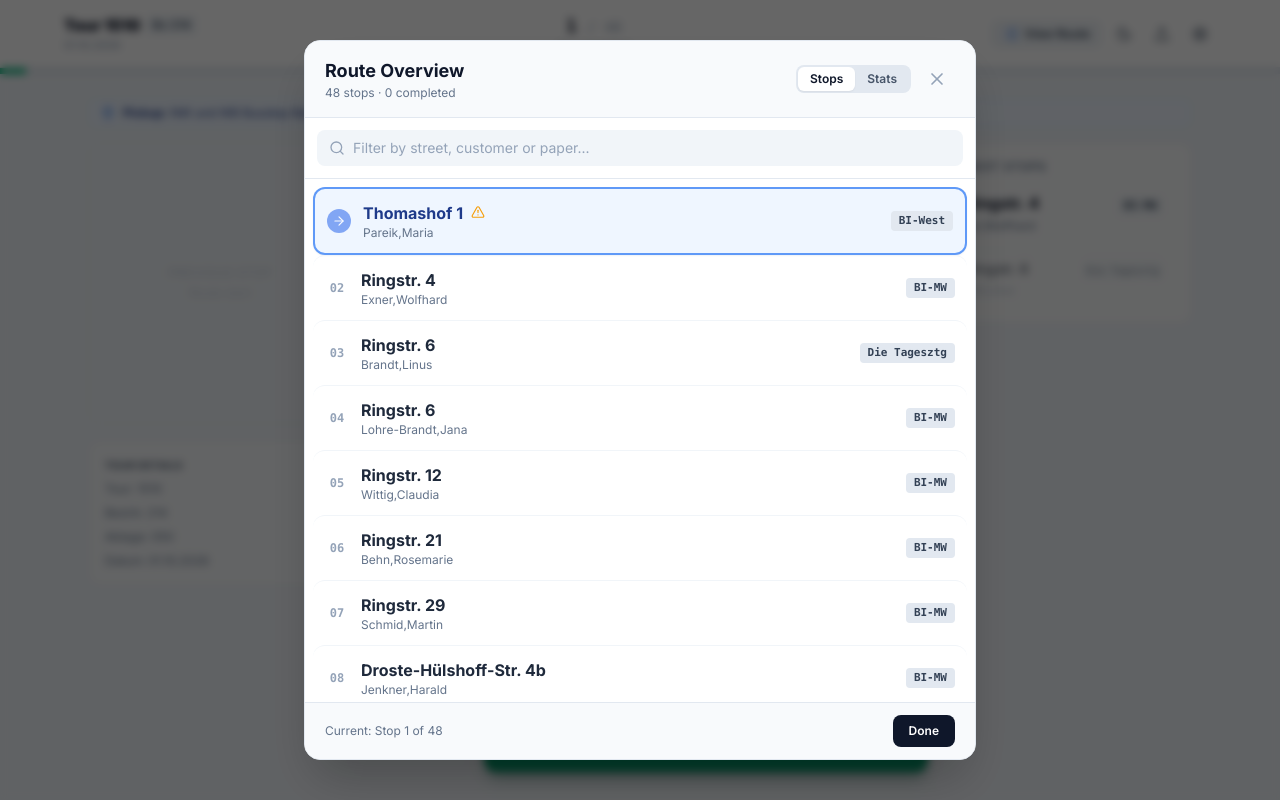
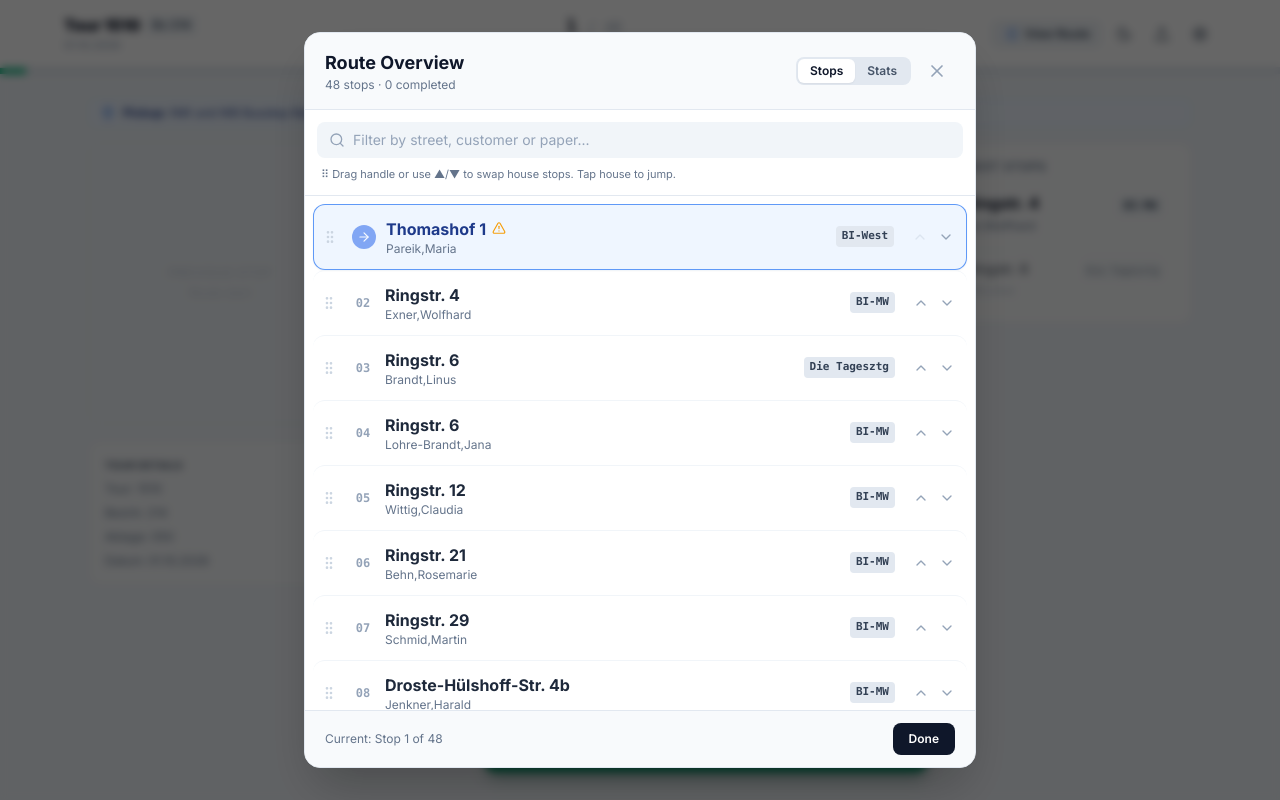
Before and after one commit to haris-ali9211/DeliveryPaper, a React (Vite) app: page / in a window 1280 px wide. Both pictures are taken after a click on the button "View Route". Built offline with nearby package versions, Linux system fonts and the light colour scheme.

Commit message:
add swap/drag

```diff
--- a/src/App.tsx
+++ b/src/App.tsx
@@ -23,6 +23,7 @@ const STORAGE_KEYS = {
   THEME: 'ze_theme_preference',
   GROUP_MULTI: 'ze_group_multipaper',
   HAPTIC: 'ze_haptic_feedback',
+  CUSTOM_ORDER: 'ze_custom_stops_order',
 };
 
 export function App() {
@@ -63,10 +64,34 @@ export function App() {
     return SAMPLE_ROUTE_DATA;
   });
 
-  // Processed stops
-  const stops: DeliveryStop[] = useMemo(() => {
+  // Processed default stops from JSON
+  const defaultStops: DeliveryStop[] = useMemo(() => {
     return buildDeliveryStops(routeData, groupMultiPapers);
   }, [routeData, groupMultiPapers]);
+
+  // User reordered/customized stops sequence
+  const [customStops, setCustomStops] = useState<DeliveryStop[] | null>(() => {
+    const saved = localStorage.getItem(STORAGE_KEYS.CUSTOM_ORDER);
+    if (saved) {
+      try {
+        const parsed = JSON.parse(saved);
+        if (Array.isArray(parsed) && parsed.length > 0) {
+          return parsed;
+        }
+      } catch {
+        // ignore
+      }
+    }
+    return null;
+  });
+
+  // Effective stops sequence (custom if valid, otherwise default)
+  const stops: DeliveryStop[] = useMemo(() => {
+    if (customStops && customStops.length === defaultStops.length) {
+      return customStops;
+    }
+    return defaultStops;
+  }, [customStops, defaultStops]);
 
   // Current delivery index
   const [currentIndex, setCurrentIndex] = useState<number>(0);
@@ -168,9 +193,33 @@ export function App() {
     }
   }, [stops.length, triggerHaptic]);
 
+  // Handle Reordering Stops (Drag or Swap)
+  const handleReorderStops = useCallback((newStops: DeliveryStop[]) => {
+    const currentStopId = stops[currentIndex]?.id;
+    const updated = newStops.map((s, idx) => ({ ...s, stopNumber: idx + 1 }));
+
+    // Keep current index tracking the same physical stop if possible
+    if (currentStopId) {
+      const newIdx = updated.findIndex(s => s.id === currentStopId);
+      if (newIdx !== -1) {
+        setCurrentIndex(newIdx);
+      }
+    }
+
+    setCustomStops(updated);
+    localStorage.setItem(STORAGE_KEYS.CUSTOM_ORDER, JSON.stringify(updated));
+  }, [stops, currentIndex]);
+
+  const handleResetStopsOrder = useCallback(() => {
+    setCustomStops(null);
+    localStorage.removeItem(STORAGE_KEYS.CUSTOM_ORDER);
+  }, []);
+
   // Handle Route Load
   const handleLoadNewRoute = (data: RawRouteData) => {
     setRouteData(data);
+    setCustomStops(null);
+    localStorage.removeItem(STORAGE_KEYS.CUSTOM_ORDER);
     localStorage.setItem(STORAGE_KEYS.ROUTE_DATA, JSON.stringify(data));
     setCurrentIndex(0);
     setCompletedStops(new Set());
--- a/src/components/RouteOverview.tsx
+++ b/src/components/RouteOverview.tsx
@@ -1,6 +1,6 @@
 import React, { useState, useEffect, useRef } from 'react';
 import type { DeliveryStop } from '../types/route';
-import { X, Search, Check, ArrowRight, Newspaper, AlertTriangle } from 'lucide-react';
+import { X, Search, Check, ArrowRight, Newspaper, AlertTriangle, GripVertical, ChevronUp, ChevronDown, RotateCcw } from 'lucide-react';
 import { calculateRouteStats } from '../utils/routeUtils';
 
 interface RouteOverviewProps {
@@ -10,6 +10,9 @@ interface RouteOverviewProps {
   currentIndex: number;
   onSelectStop: (index: number) => void;
   completedSet: Set<number>;
+  onReorderStops?: (newStops: DeliveryStop[]) => void;
+  isCustomOrder?: boolean;
+  onResetOrder?: () => void;
 }
 
 export const RouteOverview: React.FC<RouteOverviewProps> = ({
@@ -19,10 +22,15 @@ export const RouteOverview: React.FC<RouteOverviewProps> = ({
   currentIndex,
   onSelectStop,
   completedSet,
+  onReorderStops,
+  isCustomOrder = false,
+  onResetOrder,
 }) => {
   const [search, setSearch] = useState('');
   const [activeTab, setActiveTab] = useState<'list' | 'stats'>('list');
-  const currentItemRef = useRef<HTMLButtonElement>(null);
+  const [draggedIndex, setDraggedIndex] = useState<number | null>(null);
+  const [dragOverIndex, setDragOverIndex] = useState<number | null>(null);
+  const currentItemRef = useRef<HTMLDivElement>(null);
 
   // Auto scroll to current stop when modal opens
   useEffect(() => {
@@ -46,10 +54,64 @@ export const RouteOverview: React.FC<RouteOverviewProps> = ({
 
   const stats = calculateRouteStats(stops);
 
+  // Handle Drag & Drop reorder
+  const handleDragStart = (e: React.DragEvent, index: number) => {
+    setDraggedIndex(index);
+    e.dataTransfer.effectAllowed = 'move';
+    // Transparent or custom drag preview
+    e.dataTransfer.setData('text/plain', index.toString());
+  };
+
+  const handleDragOver = (e: React.DragEvent, index: number) => {
+    e.preventDefault();
+    e.dataTransfer.dropEffect = 'move';
+    if (dragOverIndex !== index) {
+      setDragOverIndex(index);
+    }
+  };
+
+  const handleDrop = (e: React.DragEvent, targetIndex: number) => {
+    e.preventDefault();
+    if (draggedIndex === null || draggedIndex === targetIndex || !onReorderStops) {
+      setDraggedIndex(null);
+      setDragOverIndex(null);
+      return;
+    }
+
+    const updated = [...stops];
+    const [moved] = updated.splice(draggedIndex, 1);
+    updated.splice(targetIndex, 0, moved);
+
+    onReorderStops(updated);
+    setDraggedIndex(null);
+    setDragOverIndex(null);
+  };
+
+  const handleDragEnd = () => {
+    setDraggedIndex(null);
+    setDragOverIndex(null);
+  };
+
+  // Handle Move Up / Move Down buttons
+  const handleMoveStop = (e: React.MouseEvent, fromIndex: number, direction: 'up' | 'down') => {
+    e.stopPropagation();
+    if (!onReorderStops) return;
+
+    const toIndex = direction === 'up' ? fromIndex - 1 : fromIndex + 1;
+    if (toIndex < 0 || toIndex >= stops.length) return;
+
+    const updated = [...stops];
+    const temp = updated[fromIndex];
+    updated[fromIndex] = updated[toIndex];
+    updated[toIndex] = temp;
+
+    onReorderStops(updated);
+  };
+
   return (
     <div className="fixed inset-0 z-50 flex items-end sm:items-center justify-center bg-black/60 backdrop-blur-sm p-0 sm:p-4 animate-in fade-in duration-200">
       <div
-        className="w-full sm:max-w-2xl max-h-[90vh] h-[85vh] sm:h-auto flex flex-col rounded-t-3xl sm:rounded-2xl bg-white dark:bg-slate-900 border border-slate-200 dark:border-slate-800 shadow-2xl overflow-hidden"
+        className="w-full sm:max-w-2xl max-h-[92vh] h-[88vh] sm:h-auto flex flex-col rounded-t-3xl sm:rounded-2xl bg-white dark:bg-slate-900 border border-slate-200 dark:border-slate-800 shadow-2xl overflow-hidden"
         role="dialog"
         aria-modal="true"
         aria-label="Route Overview"
@@ -57,7 +119,14 @@ export const RouteOverview: React.FC<RouteOverviewProps> = ({
         {/* Header */}
         <div className="flex items-center justify-between px-5 py-4 border-b border-slate-200 dark:border-slate-800 bg-slate-50 dark:bg-slate-950/60">
           <div>
+            <div className="flex items-center gap-2">
               <h2 className="text-lg font-bold text-slate-900 dark:text-white">Route Overview</h2>
+              {isCustomOrder && (
+                <span className="px-2 py-0.5 rounded text-[10px] font-bold uppercase bg-amber-100 dark:bg-amber-950 text-amber-800 dark:text-amber-300">
+                  Custom Order
+                </span>
+              )}
+            </div>
             <p className="text-xs text-slate-500 dark:text-slate-400">
               {stops.length} stops · {completedSet.size} completed
             </p>
@@ -102,8 +171,8 @@ export const RouteOverview: React.FC<RouteOverviewProps> = ({
 
         {activeTab === 'list' ? (
           <>
-            {/* Search Input */}
-            <div className="p-3 border-b border-slate-200 dark:border-slate-800 bg-white dark:bg-slate-900">
+            {/* Search Input & Reorder Tip */}
+            <div className="p-3 border-b border-slate-200 dark:border-slate-800 bg-white dark:bg-slate-900 space-y-2">
               <div className="relative">
                 <Search className="w-4 h-4 text-slate-400 absolute left-3 top-1/2 -translate-y-1/2" />
                 <input
@@ -123,6 +192,21 @@ export const RouteOverview: React.FC<RouteOverviewProps> = ({
                   </button>
                 )}
               </div>
+
+              {/* Instructions & Reset Order Button */}
+              <div className="flex items-center justify-between text-[11px] text-slate-500 dark:text-slate-400 px-1">
+                <span>⠿ Drag handle or use ▲/▼ to swap house stops. Tap house to jump.</span>
+                {isCustomOrder && onResetOrder && (
+                  <button
+                    type="button"
+                    onClick={onResetOrder}
+                    className="inline-flex items-center gap-1 font-semibold text-blue-600 dark:text-blue-400 hover:underline flex-shrink-0 ml-2"
+                  >
+                    <RotateCcw className="w-3 h-3" />
+                    <span>Reset Order</span>
+                  </button>
+                )}
+              </div>
             </div>
 
             {/* List */}
@@ -133,29 +217,55 @@ export const RouteOverview: React.FC<RouteOverviewProps> = ({
                 </div>
               ) : (
                 filteredStops.map((stop) => {
-                  const originalIndex = stop.stopNumber - 1;
-                  const isCurrent = originalIndex === currentIndex;
-                  const isCompleted = completedSet.has(originalIndex);
+                  const actualIndex = stops.findIndex(s => s.id === stop.id);
+                  const isCurrent = actualIndex === currentIndex;
+                  const isCompleted = completedSet.has(actualIndex);
+                  const isDraggingThis = draggedIndex === actualIndex;
+                  const isOverThis = dragOverIndex === actualIndex;
 
                   return (
-                    <button
+                    <div
                       key={stop.id}
                       ref={isCurrent ? currentItemRef : undefined}
-                      type="button"
-                      onClick={() => {
-                        onSelectStop(originalIndex);
-                        onClose();
-                      }}
-                      className={`w-full text-left p-3 rounded-xl flex items-center justify-between gap-3 transition-colors ${
+                      draggable={!search}
+                      onDragStart={(e) => handleDragStart(e, actualIndex)}
+                      onDragOver={(e) => handleDragOver(e, actualIndex)}
+                      onDrop={(e) => handleDrop(e, actualIndex)}
+                      onDragEnd={handleDragEnd}
+                      className={`w-full group rounded-xl flex items-center justify-between gap-1.5 transition-all select-none ${
+                        isDraggingThis ? 'opacity-40 bg-slate-200 dark:bg-slate-800' : ''
+                      } ${
+                        isOverThis ? 'border-t-2 border-blue-500 bg-blue-50/50 dark:bg-blue-950/20' : ''
+                      } ${
                         isCurrent
-                          ? 'bg-blue-50 dark:bg-blue-950/40 border-2 border-blue-500/80 shadow-sm'
+                          ? 'bg-blue-50 dark:bg-blue-950/40 border border-blue-500/80 shadow-sm'
                           : isCompleted
-                          ? 'opacity-65 hover:opacity-100 hover:bg-slate-50 dark:hover:bg-slate-800/50'
+                          ? 'opacity-70 hover:opacity-100 hover:bg-slate-50 dark:hover:bg-slate-800/50'
                           : 'hover:bg-slate-50 dark:hover:bg-slate-800/50'
                       }`}
                     >
-                      <div className="flex items-center gap-3 min-w-0">
-                        {/* Status Icon */}
+                      {/* Drag Handle */}
+                      {!search && (
+                        <div
+                          className="pl-2 py-3 text-slate-300 dark:text-slate-600 hover:text-slate-600 dark:hover:text-slate-300 cursor-grab active:cursor-grabbing flex-shrink-0 touch-none"
+                          title="Drag to reorder"
+                        >
+                          <GripVertical className="w-4 h-4" />
+                        </div>
+                      )}
+
+                      {/* House Details (Clickable to jump) */}
+                      <button
+                        type="button"
+                        onClick={() => {
+                          onSelectStop(actualIndex);
+                          onClose();
+                        }}
+                        className="flex-1 py-3 px-2 text-left flex items-center justify-between gap-2 min-w-0"
+                        title="Click to jump to this stop"
+                      >
+                        <div className="flex items-center gap-2.5 min-w-0">
+                          {/* Status Icon / Number */}
                           <div className="flex-shrink-0 w-6 flex justify-center">
                             {isCurrent ? (
                               <span className="flex items-center justify-center w-6 h-6 rounded-full bg-blue-600 text-white font-bold text-xs animate-pulse">
@@ -167,14 +277,14 @@ export const RouteOverview: React.FC<RouteOverviewProps> = ({
                               </span>
                             ) : (
                               <span className="text-xs font-mono font-semibold text-slate-400">
-                              {String(stop.stopNumber).padStart(2, '0')}
+                                {String(actualIndex + 1).padStart(2, '0')}
                               </span>
                             )}
                           </div>
 
                           {/* Stop details */}
                           <div className="min-w-0">
-                          <div className="flex items-baseline gap-2">
+                            <div className="flex items-baseline gap-1.5">
                               <span className={`font-bold text-sm sm:text-base truncate ${
                                 isCurrent ? 'text-blue-900 dark:text-blue-300' : 'text-slate-800 dark:text-slate-200'
                               }`}>
@@ -190,12 +300,12 @@ export const RouteOverview: React.FC<RouteOverviewProps> = ({
                           </div>
                         </div>
 
-                      {/* Newspapers tags */}
-                      <div className="flex items-center gap-1.5 flex-shrink-0">
+                        {/* Newspaper tags */}
+                        <div className="flex items-center gap-1 flex-shrink-0">
                           {stop.publications.map((p, idx) => (
                             <span
                               key={idx}
-                            className="px-2 py-0.5 rounded text-[11px] font-mono font-bold bg-slate-200 dark:bg-slate-800 text-slate-700 dark:text-slate-300"
+                              className="px-1.5 py-0.5 rounded text-[11px] font-mono font-bold bg-slate-200 dark:bg-slate-800 text-slate-700 dark:text-slate-300"
                             >
                               {p.newspaper}
                               {p.count > 1 ? ` ×${p.count}` : ''}
@@ -203,6 +313,33 @@ export const RouteOverview: React.FC<RouteOverviewProps> = ({
                           ))}
                         </div>
                       </button>
+
+                      {/* Swap Buttons (Up / Down) */}
+                      {!search && (
+                        <div className="flex items-center pr-2 gap-0.5 flex-shrink-0">
+                          <button
+                            type="button"
+                            disabled={actualIndex === 0}
+                            onClick={(e) => handleMoveStop(e, actualIndex, 'up')}
+                            className="p-1 rounded text-slate-400 hover:text-slate-700 dark:hover:text-slate-200 hover:bg-slate-200 dark:hover:bg-slate-700 disabled:opacity-20 disabled:hover:bg-transparent"
+                            title="Move house up"
+                            aria-label="Move stop up"
+                          >
+                            <ChevronUp className="w-4 h-4" />
+                          </button>
+                          <button
+                            type="button"
+                            disabled={actualIndex === stops.length - 1}
+                            onClick={(e) => handleMoveStop(e, actualIndex, 'down')}
+                            className="p-1 rounded text-slate-400 hover:text-slate-700 dark:hover:text-slate-200 hover:bg-slate-200 dark:hover:bg-slate-700 disabled:opacity-20 disabled:hover:bg-transparent"
+                            title="Move house down"
+                            aria-label="Move stop down"
+                          >
+                            <ChevronDown className="w-4 h-4" />
+                          </button>
+                        </div>
+                      )}
+                    </div>
                   );
                 })
               )}
```
Lines whose indentation alone changed are shown as unchanged.
